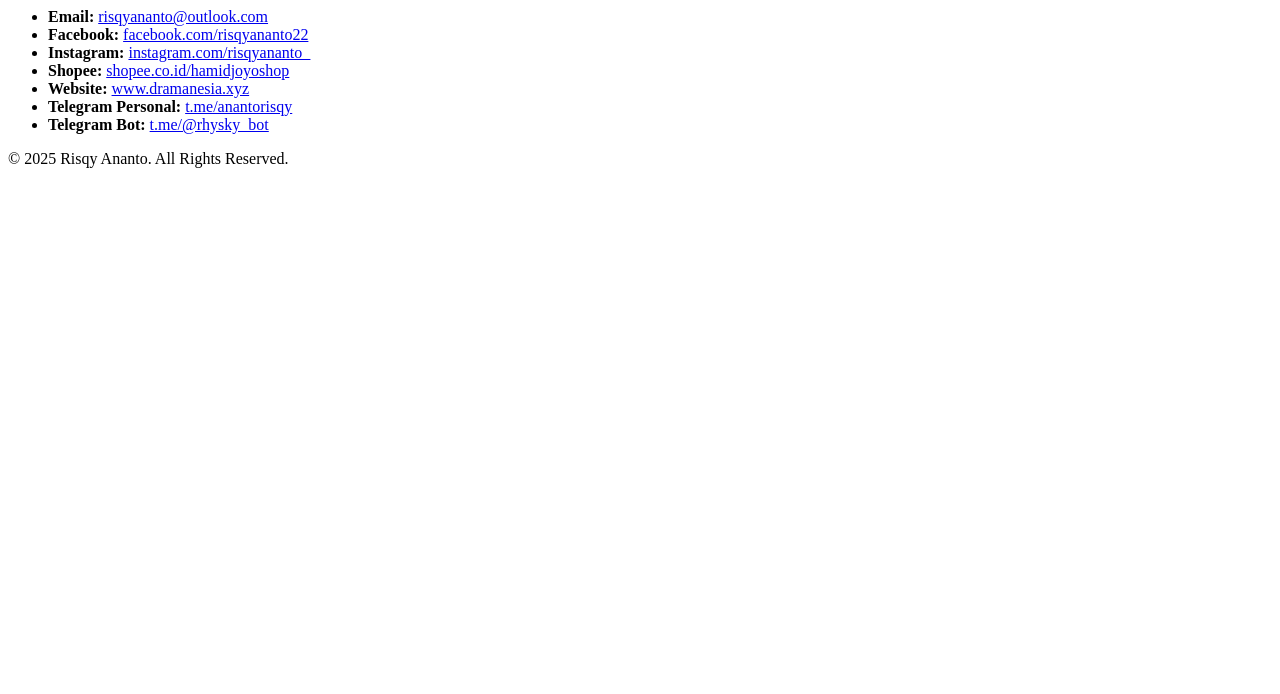
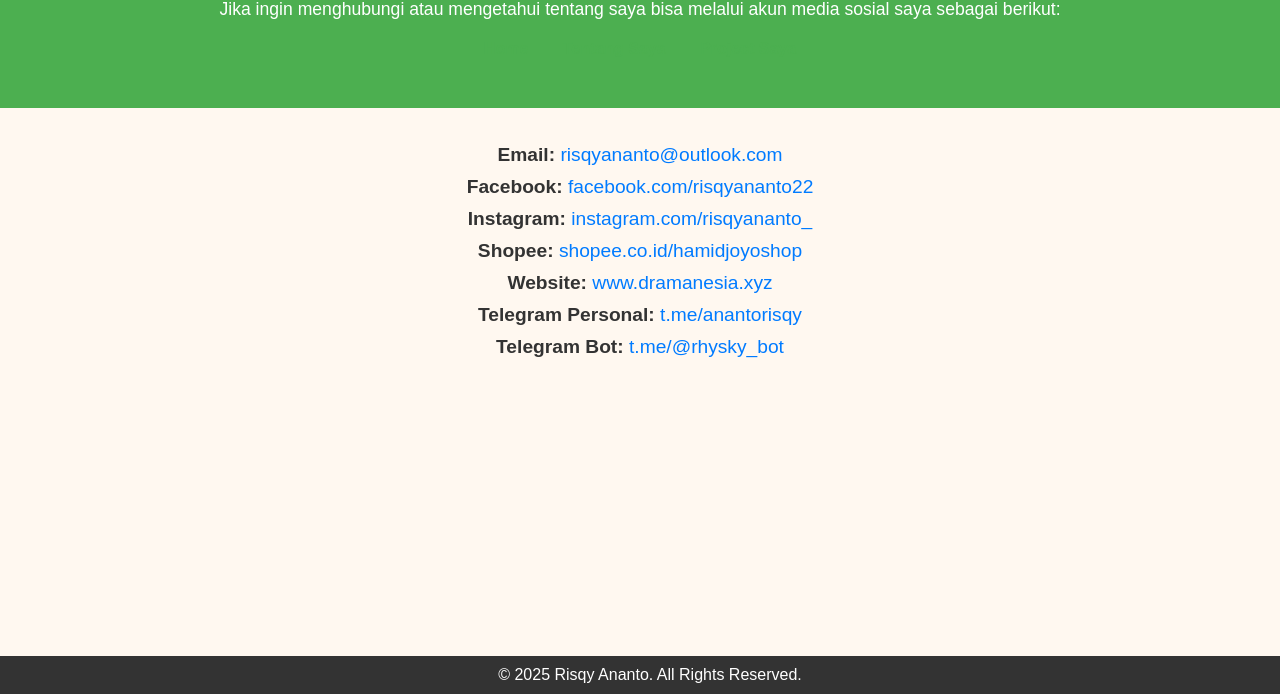
Before and after one commit to risqyananto/portofolio, a plain HTML site: page kontak.html in a window 1280 px wide. Shown: the part 106-800 px from the top of the page. Drawn offline with Linux system fonts and the light colour scheme.

Commit message:
pembaruan 1.21

```diff
--- a/kontak.html
+++ b/kontak.html
@@ -3,13 +3,19 @@
 <head>
     <meta charset="UTF-8">
     <meta name="viewport" content="width=device-width, initial-scale=1.0">
-    <title>Contact - My Portfolio</title>
-    <link rel="stylesheet" href="styles.css"> <!-- Optional, link to your external CSS if needed -->
+    <title>Kontak - Risqy Ananto</title>
+    <link rel="stylesheet" href="/styles/style.css">
 </head>
 <body>
     <header>
         <h1>Kontak Saya.</h1>
         <p>Jika ingin menghubungi atau mengetahui tentang saya bisa melalui akun media sosial saya sebagai berikut:</p>
+
+        <nav>
+          <a href="/">Home</a>
+          <a href="/about.html">Tentang Saya</a>
+          <a href="/projects.html">Project Saya</a>
+        </nav>
     </header>
 
     <section class="contact-info">
```
Also changed, not shown: projects.html (+1 -0 lines).
